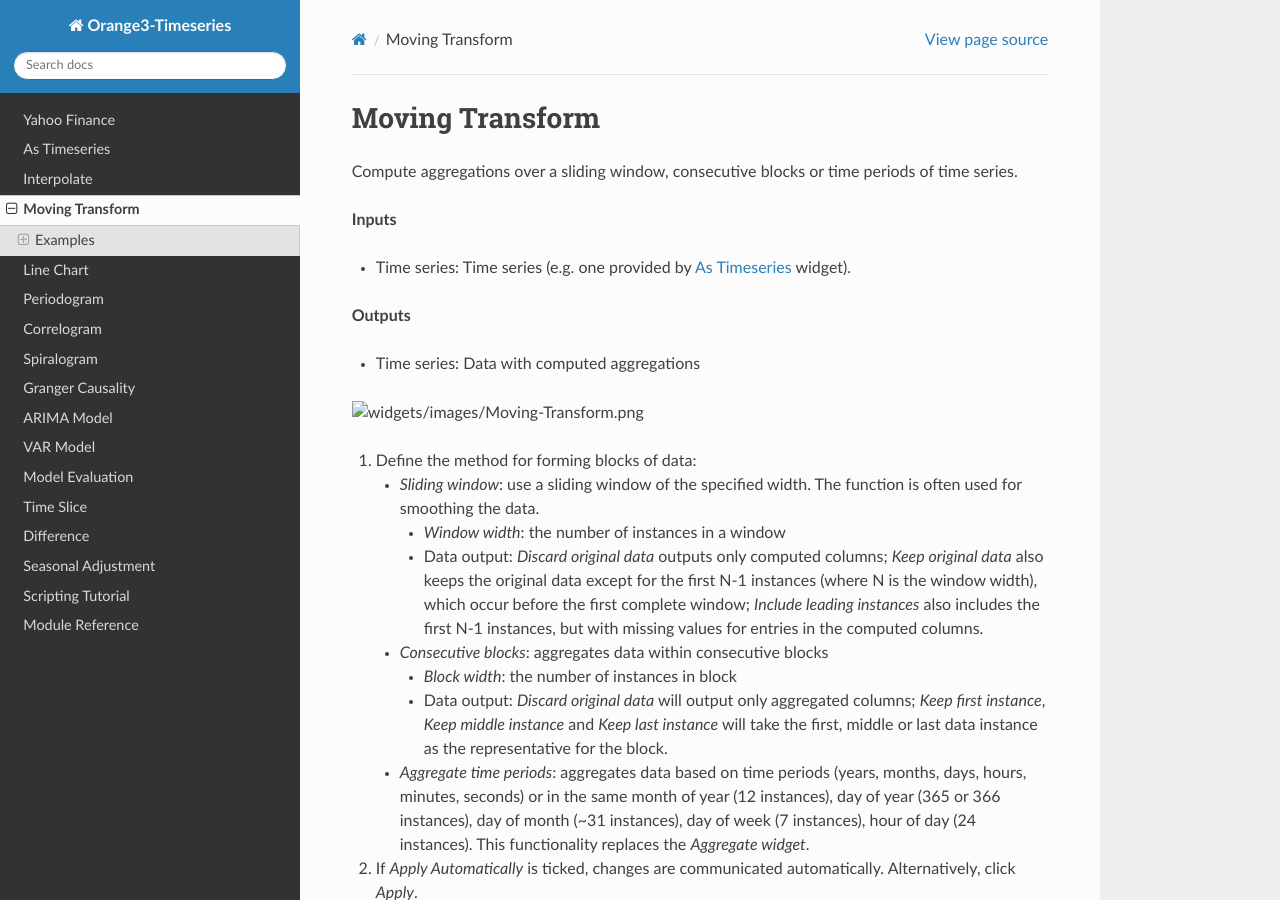
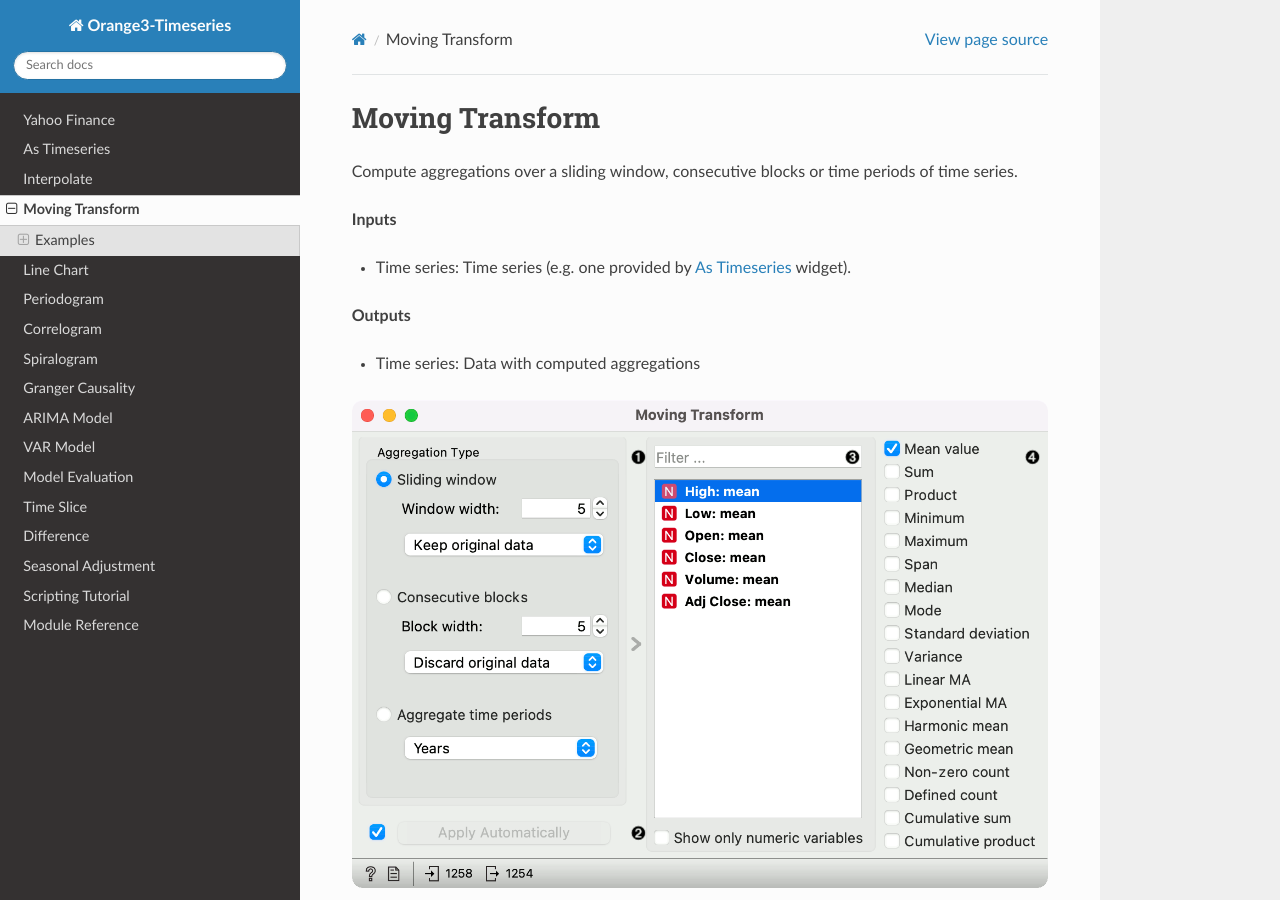
Before and after one commit to biolab/orange3-timeseries, a Sphinx documentation site: the page built from doc/widgets/moving_transform_w.md, in a window 1280 px wide and 900 px high. Built offline with Sphinx 7.4.7 and the Read the Docs theme 2.0.0, drawn with Linux system fonts in a browser that asks for light colours.

Commit message:
moving tranform fix image name

```diff
--- a/doc/widgets/moving_transform_w.md
+++ b/doc/widgets/moving_transform_w.md
@@ -11,7 +11,7 @@ Compute aggregations over a sliding window, consecutive blocks or time periods o
 
 - Time series: Data with computed aggregations
 
-![](images/Moving-Transform.png)
+![](images/moving-transform.png)
 
 1. Define the method for forming blocks of data:
    - *Sliding window*: use a sliding window of the specified width. The function is often used for smoothing the data.
```
